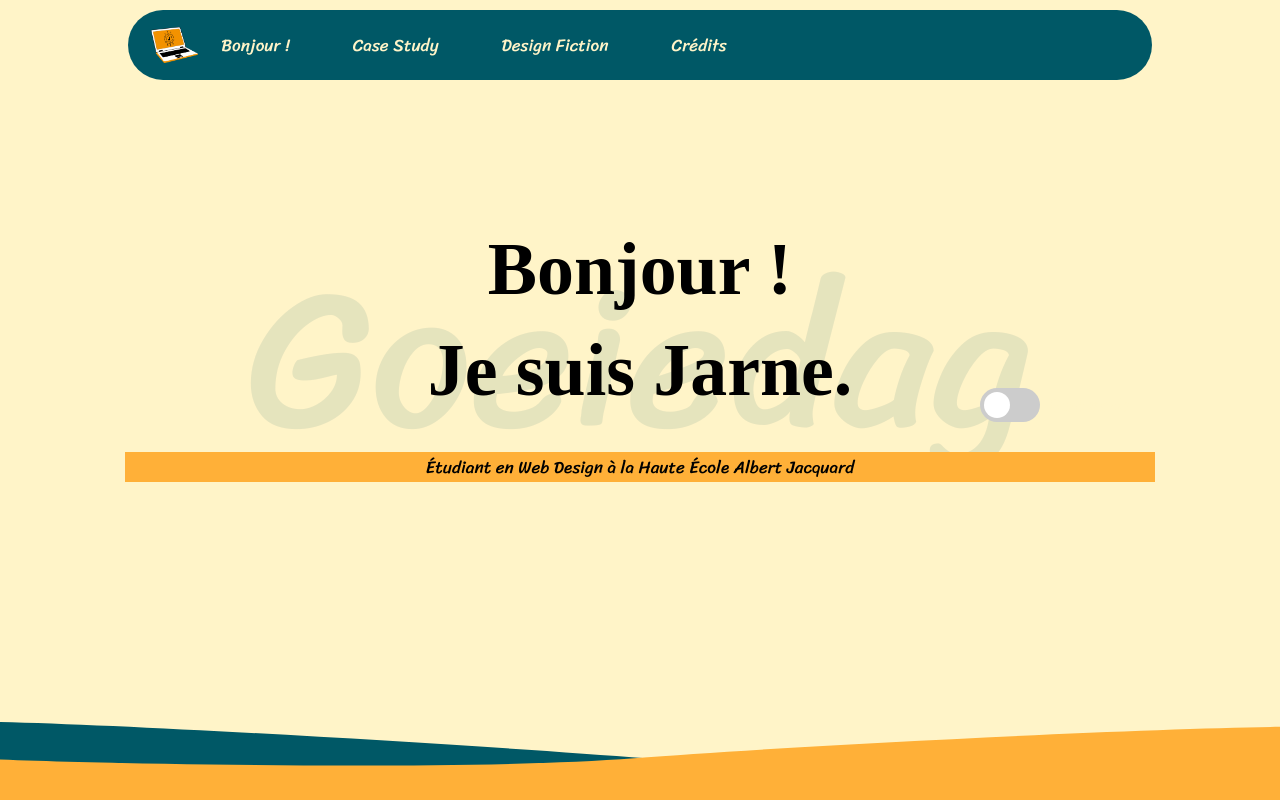
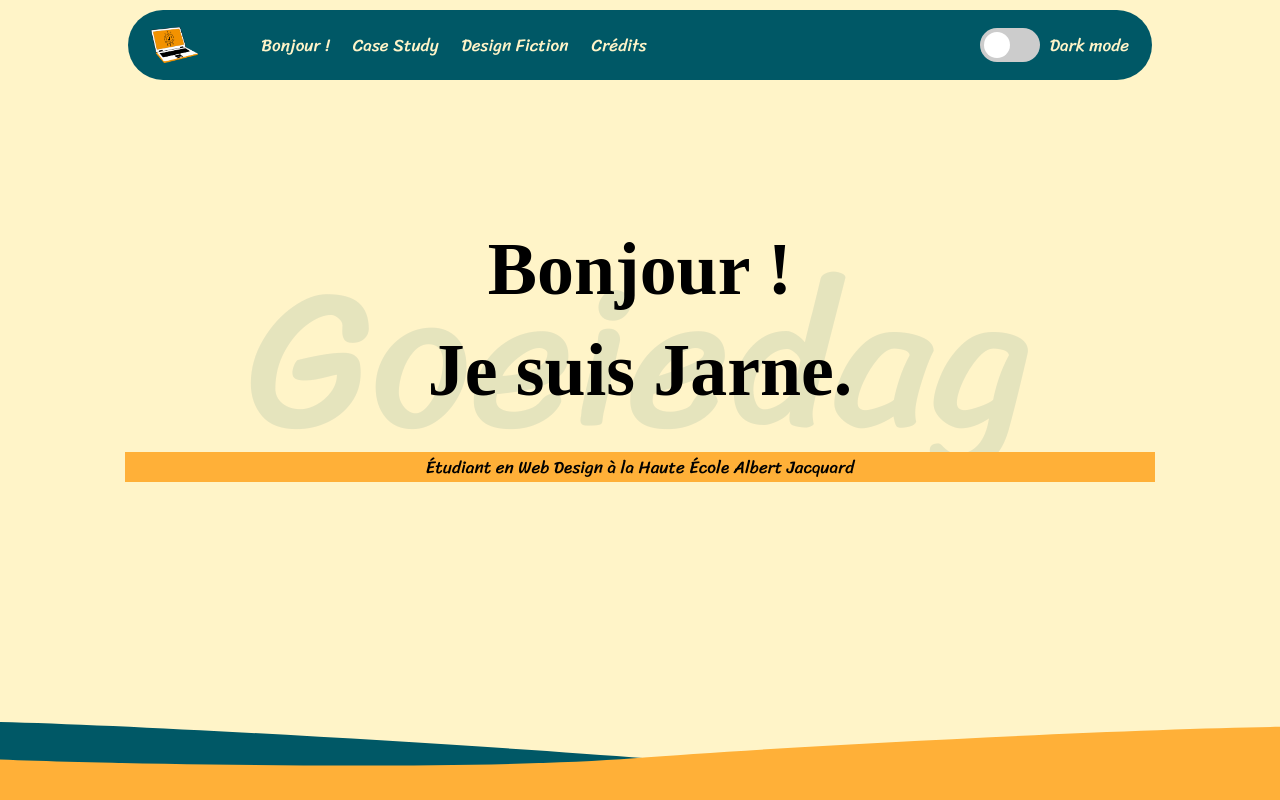
Before and after one commit to JarneDS/TFA-De_Scheerder-Jarne, a website: page src/index.html in a window 1280 px wide. Shown: the top 800 px of the page. Drawn offline with nearby package versions, Linux system fonts and the light colour scheme; files that its build step writes are made by us from their sources; a web font is replaced by a local one.

Commit message:
avancement
résolution problème switch et affichage menu

```diff
--- a/src/index.html
+++ b/src/index.html
@@ -25,6 +25,7 @@
   <nav class="menu">
     <a href="#top"><img class="menu__img" src="assets/images/logo_jarne.png" alt="Logo Jarne ordinateur orange avec logo noir à l'intérieur"></a>
     <button class="menu__btn">Menu</button>
+    <div class="menuDark">
       <ul class="menu__liste">
         <li class="menu__li"><a class="menu__a" href="#bonjour">Bonjour !</a></li>
         <li class="menu__li"><a class="menu__a" href="#caseStudy">Case Study</a></li>
@@ -37,6 +38,7 @@
             <div class="slider round"></div>
         </label>
         <p class="switch__p">Dark&nbsp;mode</p>
+      </div>
     </div>
   </nav>
   <section class="banniere">
--- a/src/styles/app.scss
+++ b/src/styles/app.scss
@@ -126,6 +126,29 @@ body{
     z-index: 20;
 }
 
+.menuDark {
+    flex-direction: column;
+    background-color: #005866;
+    list-style: none;
+    padding: 0;
+    margin: 0;
+    position: fixed;
+    top: 0;
+    left: 0;
+    width: 100%;
+    height: 100%;
+    transform: translateX(100%);
+    transition: transform .3s ease-out;
+    align-items: start;
+    z-index: 10;
+    padding-top: 80px;
+}
+
+.menu__liste {
+    margin: 0;
+}
+
+/*
 .menu__liste {
     display: flex;
     flex-direction: column;
@@ -144,22 +167,19 @@ body{
     z-index: 1;
     padding-top: 80px;
 }
-
+*/
 .menu__li {
-    margin: 27px 0;
+    margin: 54px 0;
 }
 
 .switch {
     position: relative;
     display: flex;
     flex-direction: row;
-    transform: translateX(100vw);
-    transition: transform .3s ease-out;
-    margin-top: 720px;
     padding: 0;
     align-items: center;
-    z-index: 20;
     gap: 10px;
+    margin-left: 63px;
 }
 
 .menu__li {
@@ -172,6 +192,11 @@ body{
     color: var(--color-bg);
 }
 
+.menu--open .menuDark {
+    transform: translateX(0);
+}
+
+/*
 .menu--open .menu__liste {
     transform: translateX(0);
 }
@@ -179,7 +204,7 @@ body{
 .menu--open .switch {
     transform: translateX(-58%);
 }
-
+*/
 // texte défile
 .separateur1 {
     width: 100%;
@@ -335,11 +360,7 @@ span {
         display: none;
     }
 
-    .menu__listeSwitch {
-        display: flex;
-    }
-
-    .menu__liste {
+    .menuDark {
         display: flex;
         flex-direction: row;
         align-items: center;
@@ -349,6 +370,12 @@ span {
         padding: 0;
         background-color: transparent;
         gap: 40px;
+        justify-content: space-between;
+    }
+
+    .menu__liste {
+        display: flex;
+        flex-direction: row;
     }
 
     .switch {
@@ -358,7 +385,7 @@ span {
         transform: translateX(0);
         width: auto;
         padding: 0;
-        margin-right: 23px;
+        margin: 0 23px 0 0;
     }
 
 }
```
Lines whose indentation alone changed are shown as unchanged.
